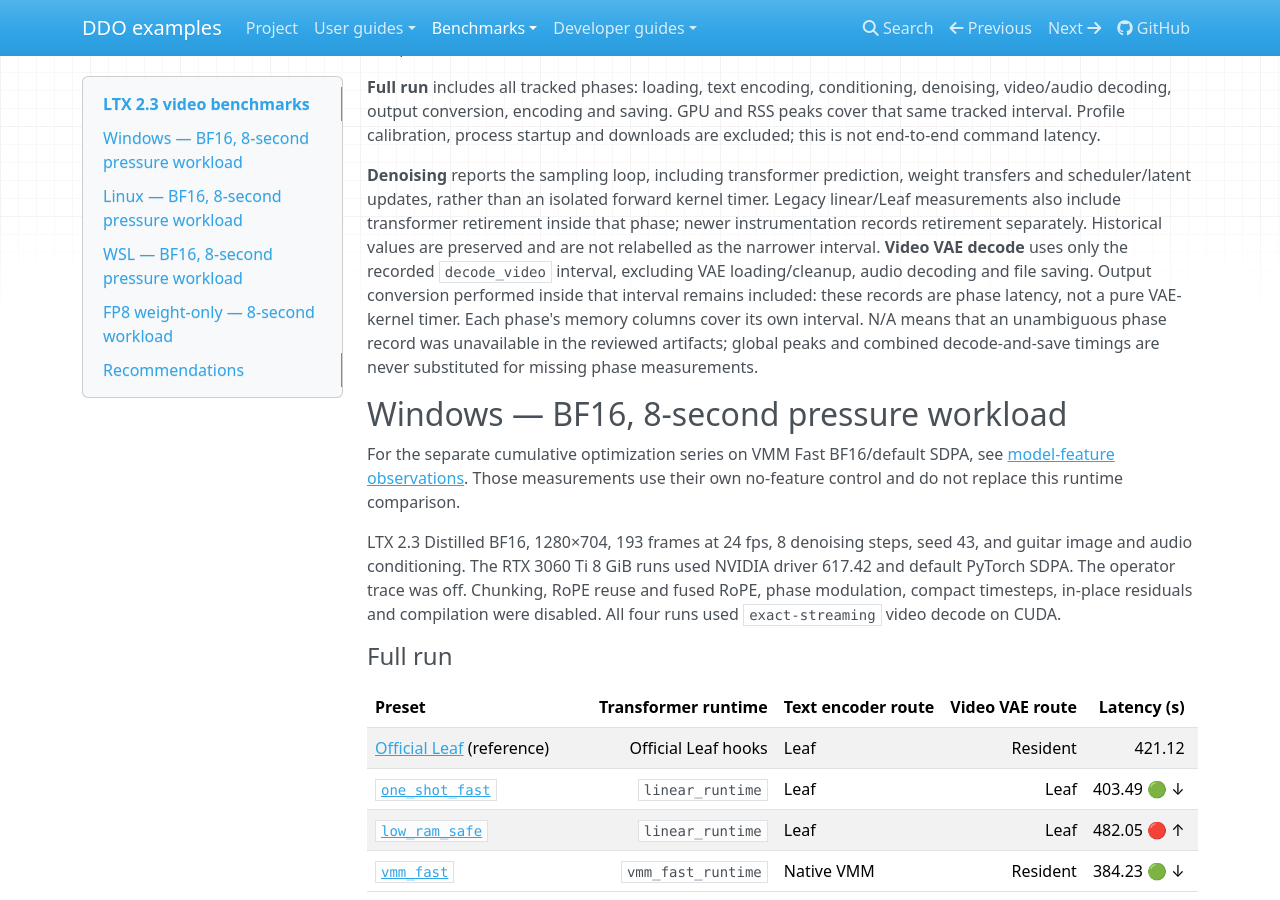
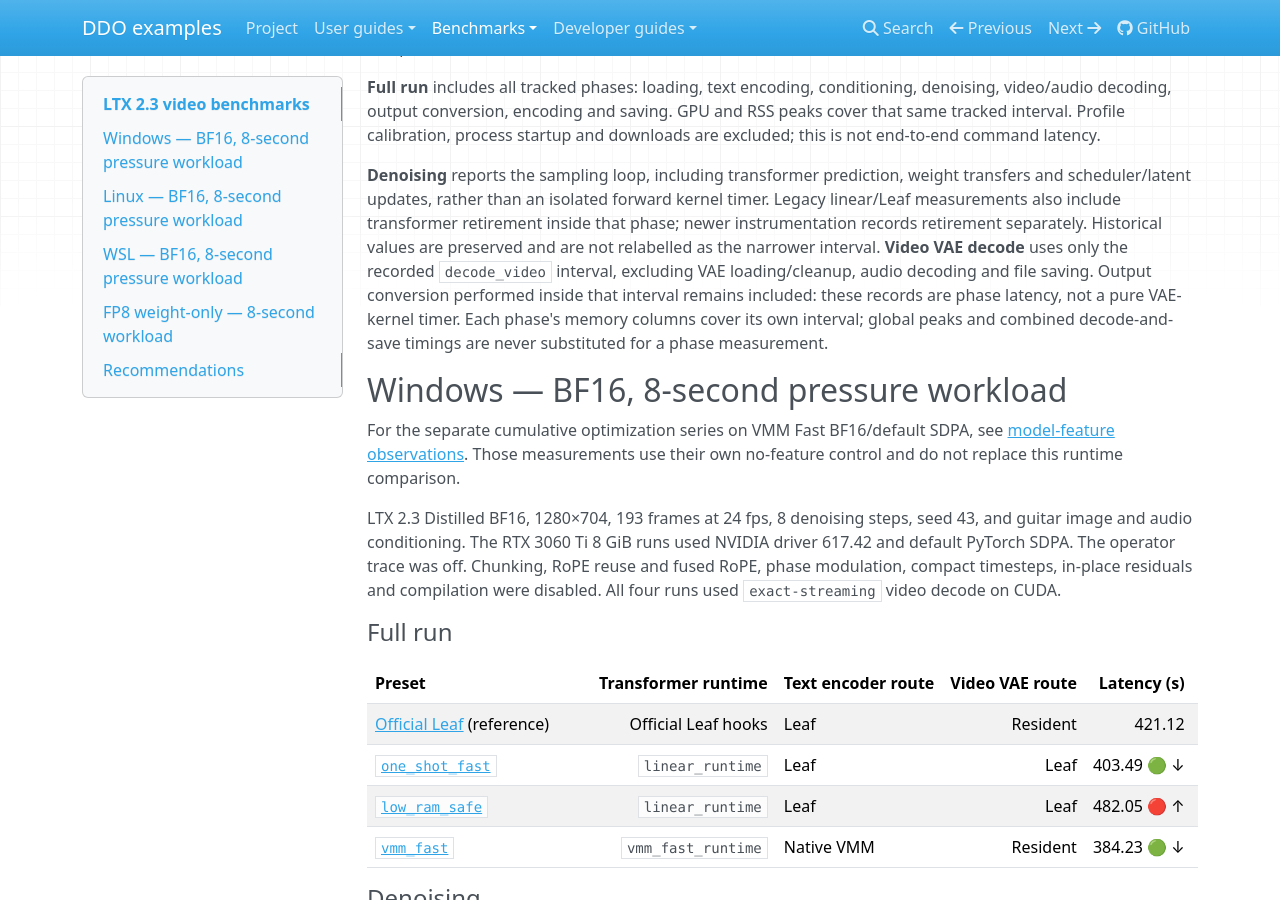
Before and after one commit to DEVAIEXP/ddo-examples, an MkDocs documentation site: the page built from docs/benchmarks/ltx23-video.md, in a window 1280 px wide and 900 px high, scrolled down 483 px. Built offline with MkDocs 1.6.1, drawn with Linux system fonts in a browser that asks for light colours; some of the changed text lies outside the part shown.

Commit message:
Drop N/A explanations from the main model benchmark pages
The main LTX Image, LTX Video and Qwen Image 2.1 pages no longer have N/A
or empty cells: every row now has a recorded phase measurement. Remove the
sentences that explained N/A there and keep the measurement rules that
still apply: no phase is estimated by subtraction, no aggregate or global
peak replaces a phase peak, and phase peaks are not summed. The phase,
details and glossary pages keep their N/A explanations, since they still
show phases that a route does not record separately.

Co-Authored-By: Claude Opus 5.5 <noreply@anthropic.com>

```diff
--- a/docs/benchmarks/ltx23-video.md
+++ b/docs/benchmarks/ltx23-video.md
@@ -36,9 +36,8 @@ values are preserved and are not relabelled as the narrower interval.
 uses only the recorded `decode_video` interval, excluding VAE loading/cleanup,
 audio decoding and file saving. Output conversion performed inside that interval
 remains included: these records are phase latency, not a pure VAE-kernel timer.
-Each phase's memory columns cover its own interval. N/A means that an unambiguous
-phase record was unavailable in the reviewed artifacts; global peaks and combined
-decode-and-save timings are never substituted for missing phase measurements.
+Each phase's memory columns cover its own interval; global peaks and combined
+decode-and-save timings are never substituted for a phase measurement.
 
 ## Windows — BF16, 8-second pressure workload
 
@@ -420,7 +419,7 @@ These single observations establish no material VRAM or speed advantage. See the
 `low_ram_safe` peaked at 42.42 GiB RSS in the Windows 8-second workload.
 Capacity and performance depend on the workload and available memory.
 
-Single observations, not statistical or arbitrary-model guarantees. Missing
-measurements are unavailable, not zero; phase peaks must not be summed.
+Single observations, not statistical or arbitrary-model guarantees. Phase peaks
+must not be summed.
 See [presets](../user/presets.md), [reproduction](reproduction.md) and
 [measurement details](ltx23-video-details.md) before comparing different recipes.
```
Also changed, not shown: docs/benchmarks/ltx23-image.md (+5 -7 lines), docs/benchmarks/qwen-image-21.md (+2 -3 lines).
